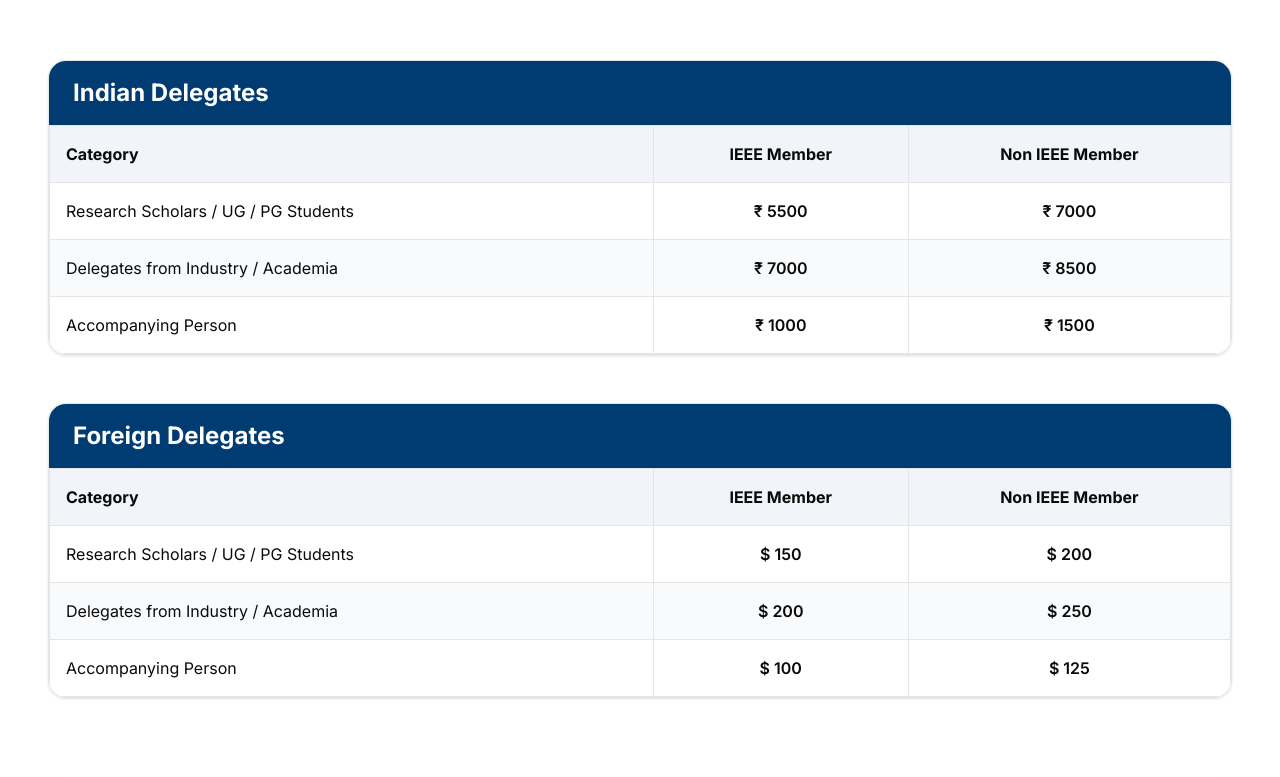
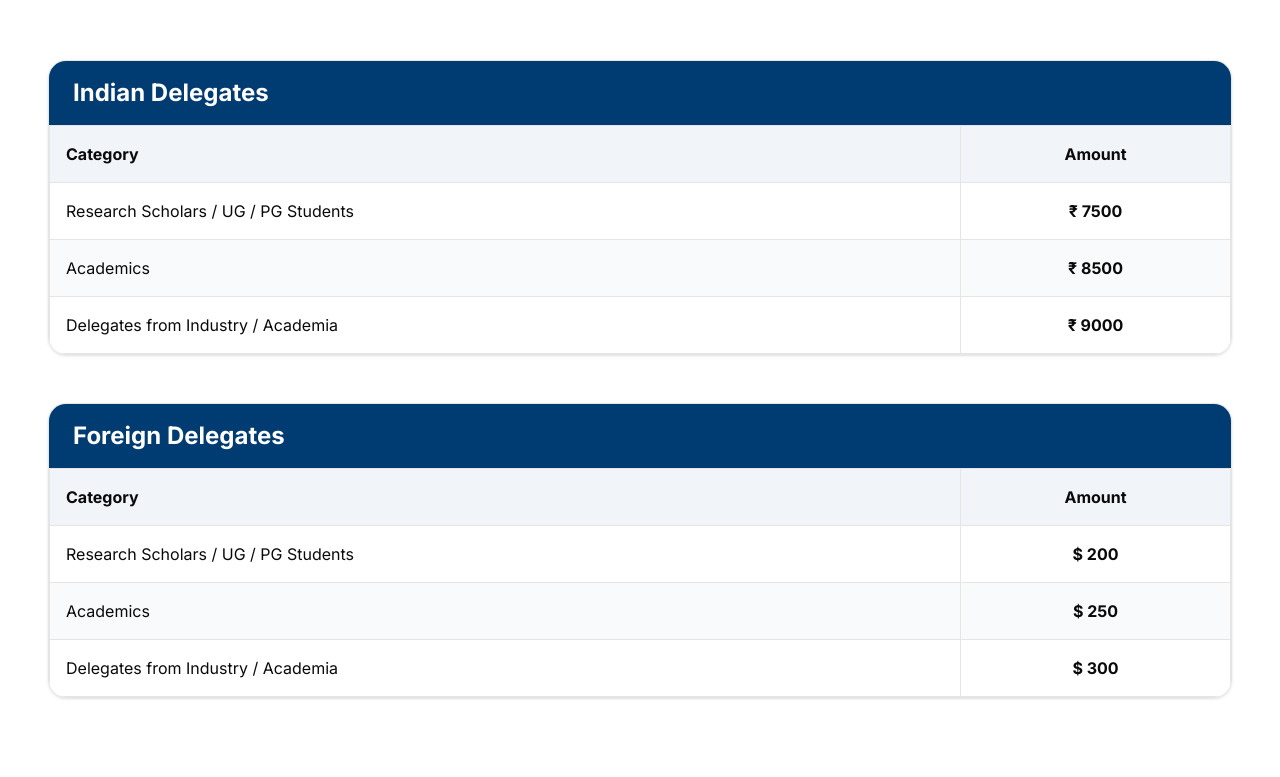
Before and after one commit to abhiseksharma/ICFCINT, a Next.js app: page /registration in a window 1280 px wide. Shown: the part 520-1297 px from the top of the page. Built offline with nearby package versions, Linux system fonts and the light colour scheme.

Commit message:
Corrections in registration, contact, etc

```diff
--- a/app/contact/page.tsx
+++ b/app/contact/page.tsx
@@ -64,7 +64,7 @@
                   </td>
 
                   <td className="p-6">
-                    +91 XXXXX XXXXX
+                    +91 97591 11170
                   </td>
                 </tr>
 
@@ -83,7 +83,7 @@
                   </td>
 
                   <td className="p-6">
-                    conference@email.com
+                    icfcint@iilm.edu
                   </td>
                 </tr>
 
@@ -104,9 +104,7 @@
                   <td className="p-6 leading-8">
                     School of Computer Science & Engineering
                     <br />
-                    IILM University
-                    <br />
-                    Gurugram, Haryana
+                    IILM University Gurugram, Haryana
                     <br />
                     India
                   </td>
--- a/app/registration/page.tsx
+++ b/app/registration/page.tsx
@@ -13,37 +13,60 @@
 const indianFees = [
   {
     category: "Research Scholars / UG / PG Students",
-    nonIEEE: "₹ 7000",
-    ieee: "₹ 5500",
+    // nonIEEE: "₹ 7000",
+    // ieee: "₹ 5500",
+    amount: "₹ 7500",
+  },
+  {
+    category: "Academics",
+    // nonIEEE: "₹ 1500",
+    // ieee: "₹ 1000",
+    amount: "₹ 8500",
   },
   {
     category: "Delegates from Industry / Academia",
-    nonIEEE: "₹ 8500",
-    ieee: "₹ 7000",
-  },
-  {
-    category: "Accompanying Person",
-    nonIEEE: "₹ 1500",
-    ieee: "₹ 1000",
+    // nonIEEE: "₹ 8500",
+    // ieee: "₹ 7000",
+    amount: "₹ 9000",
   },
 ];
 
 const foreignFees = [
+
   {
     category: "Research Scholars / UG / PG Students",
-    nonIEEE: "$ 200",
-    ieee: "$ 150",
+    // nonIEEE: "$ 200",
+    // ieee: "$ 150",
+    amount: "$ 200",
+  },
+  {
+    category: "Academics",
+    // nonIEEE: "$ 250",
+    // ieee: "$ 200",
+    amount: "$ 250",
   },
   {
     category: "Delegates from Industry / Academia",
-    nonIEEE: "$ 250",
-    ieee: "$ 200",
+    // nonIEEE: "$ 250",
+    // ieee: "$ 200",
+    amount: "$ 300",
   },
-  {
-    category: "Accompanying Person",
-    nonIEEE: "$ 125",
-    ieee: "$ 100",
-  },
+
+  // {
+  //   category: "Research Scholars / UG / PG Students",
+  //   // nonIEEE: "$ 200",
+  //   // ieee: "$ 150",
+  // },
+  // {
+  //   category: "Delegates from Industry / Academia",
+  //   nonIEEE: "$ 250",
+  //   ieee: "$ 200",
+  // },
+  // {
+  //   category: "Accompanying Person",
+  //   nonIEEE: "$ 125",
+  //   ieee: "$ 100",
+  // },
 ];
 
 const paymentDetails = [
@@ -133,13 +156,19 @@
               Category
             </th>
 
-            <th className="border p-4 text-center">
+            {/* <th className="border p-4 text-center">
               IEEE Member
             </th>
 
             <th className="border p-4 text-center">
               Non IEEE Member
+            </th> */}
+
+
+            <th className="border p-4 text-center">
+              Amount
             </th>
+
 
           </tr>
 
@@ -158,13 +187,18 @@
                 {item.category}
               </td>
 
-              <td className="border p-4 text-center font-semibold">
+              {/* <td className="border p-4 text-center font-semibold">
                 {item.ieee}
               </td>
 
               <td className="border p-4 text-center font-semibold">
                 {item.nonIEEE}
-              </td>
+              </td> */}
+
+              <th className="border p-4 text-center">
+                {item.amount}
+              </th>
+
 
             </tr>
 
@@ -197,13 +231,17 @@
             <th className="border p-4 text-left">
               Category
             </th>
-
+{/*
             <th className="border p-4 text-center">
               IEEE Member
             </th>
 
             <th className="border p-4 text-center">
               Non IEEE Member
+            </th> */}
+
+            <th className="border p-4 text-center">
+              Amount
             </th>
 
           </tr>
@@ -223,13 +261,19 @@
                 {item.category}
               </td>
 
-              <td className="border p-4 text-center font-semibold">
+              {/* <td className="border p-4 text-center font-semibold">
                 {item.ieee}
               </td>
 
               <td className="border p-4 text-center font-semibold">
                 {item.nonIEEE}
-              </td>
+              </td> */}
+
+              <th className="border p-4 text-center">
+                {item.amount}
+              </th>
+
+
 
             </tr>
 
@@ -313,9 +357,9 @@
           Registration is mandatory for paper presentation.
         </li>
 
-        <li>
+        {/* <li>
           Only registered and presented papers will be considered for IEEE Xplore submission.
-        </li>
+        </li> */}
 
         <li>
           Please preserve the payment receipt for future reference.
--- a/app/submission/page.tsx
+++ b/app/submission/page.tsx
@@ -24,14 +24,14 @@
   {
     title: "Microsoft Word Template",
     description:
-      "Download the IEEE Conference Microsoft Word template for preparing your manuscript.",
+      "Download the Conference Microsoft Word template for preparing your manuscript.",
     icon: FileText,
     link: "https://docs.google.com/document/d/1e5i9ng7X4BB8I63ps6G4lxpM7vaaPOIM/edit?usp=sharing&ouid=117917574359970762584&rtpof=true&sd=true",
   },
   {
     title: "LaTeX Template",
     description:
-      "Download the IEEE Conference LaTeX template for preparing your manuscript.",
+      "Download the Conference LaTeX template for preparing your manuscript.",
     icon: FileCode2,
     link: "https://drive.google.com/file/d/13iwZX6OR-PjrmpTurPFzhcvJ5pI8PsiB/view?usp=sharing",
   },
@@ -94,7 +94,7 @@
 
                 <Button className="mt-8 bg-[#00629B]">
 
-                    Submit via Microsoft CMT
+                    Submit via Microsoft CMT (To be announced soon)
 
                     <ExternalLink className="ml-2 h-4 w-4"/>
 
--- a/components/sections/about-conference.tsx
+++ b/components/sections/about-conference.tsx
@@ -71,7 +71,7 @@
               provide a premier international platform for academicians, researchers, scientists, industry
               professionals, innovators and students to share their cutting edge research, emerging ideas
               and practical experiences in the areas of innovative computing, science, engineering,
-              artificial intelligence and next generation technologies. The ICFCISET 2027 aims at the
+              artificial intelligence and next generation technologies. The ICFCINT 2027 aims at the
               development of transformative computational methodologies, intelligent systems, data-driven
               technologies, and interdisciplinary innovations addressing real-world challenges and
               contributing to sustainable technological advancement.
@@ -81,7 +81,7 @@
               such as Artificial Intelligence, Machine Learning, Data Science, Cybersecurity, Internet of
               Things (IoT), Cloud and Edge Computing, Big Data Analytics, Robotics, Cyber-Physical Systems,
                Smart Computing, Quantum Technologies, Applied Mathematics, Engineering Innovations and
-               Digital Transformation. ICFCISET 2027 will focus on promoting interdisciplinary research,
+               Digital Transformation. ICFCINT 2027 will focus on promoting interdisciplinary research,
                strengthening global academic and industrial partnerships, and inspiring innovative
                solutions that will shape the future of science, computing and next-generation technologies
                through keynote lectures, technical sessions, panel discussions, and networking
```
Also changed, not shown: public/images/conference.jpeg, public/images/department.jpg.
